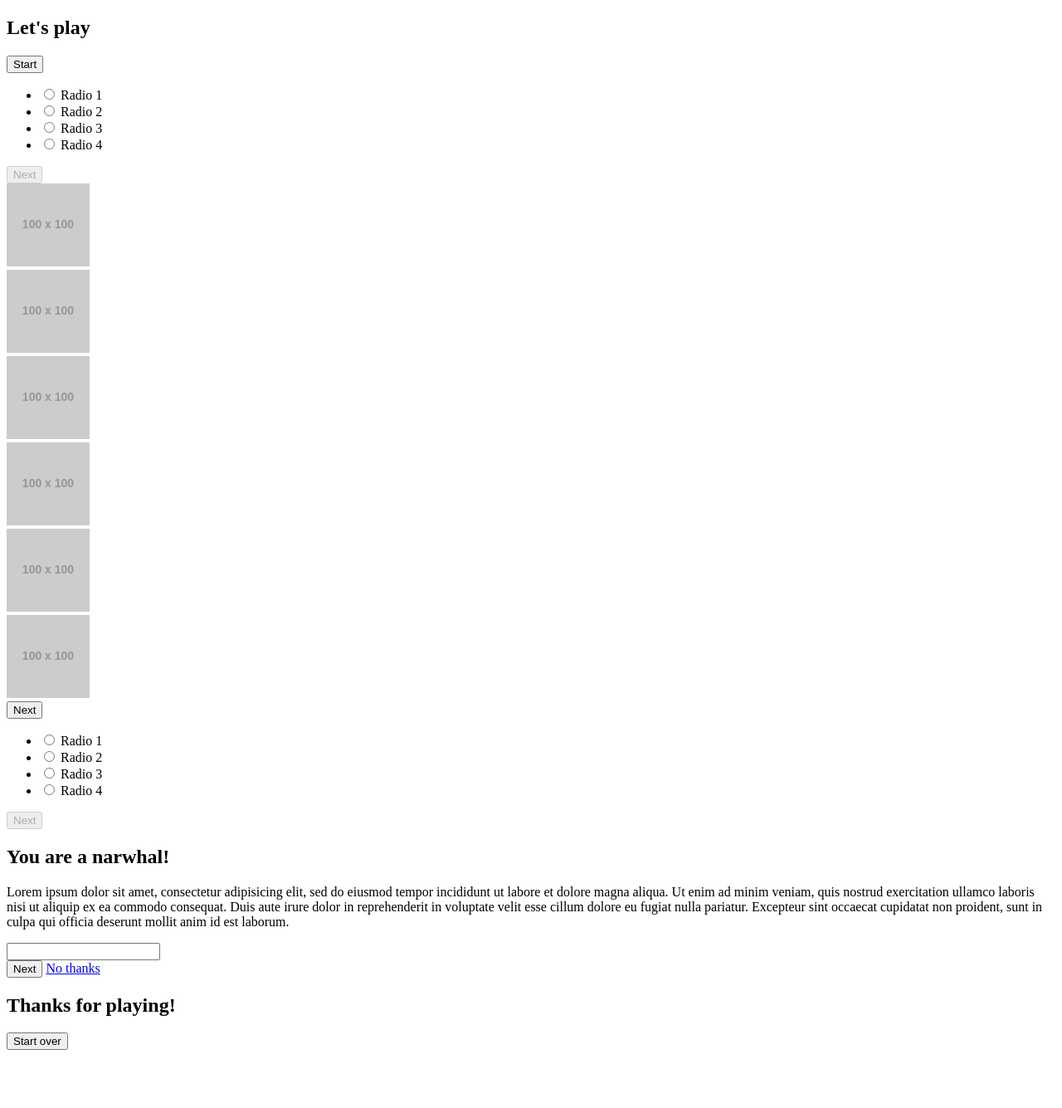
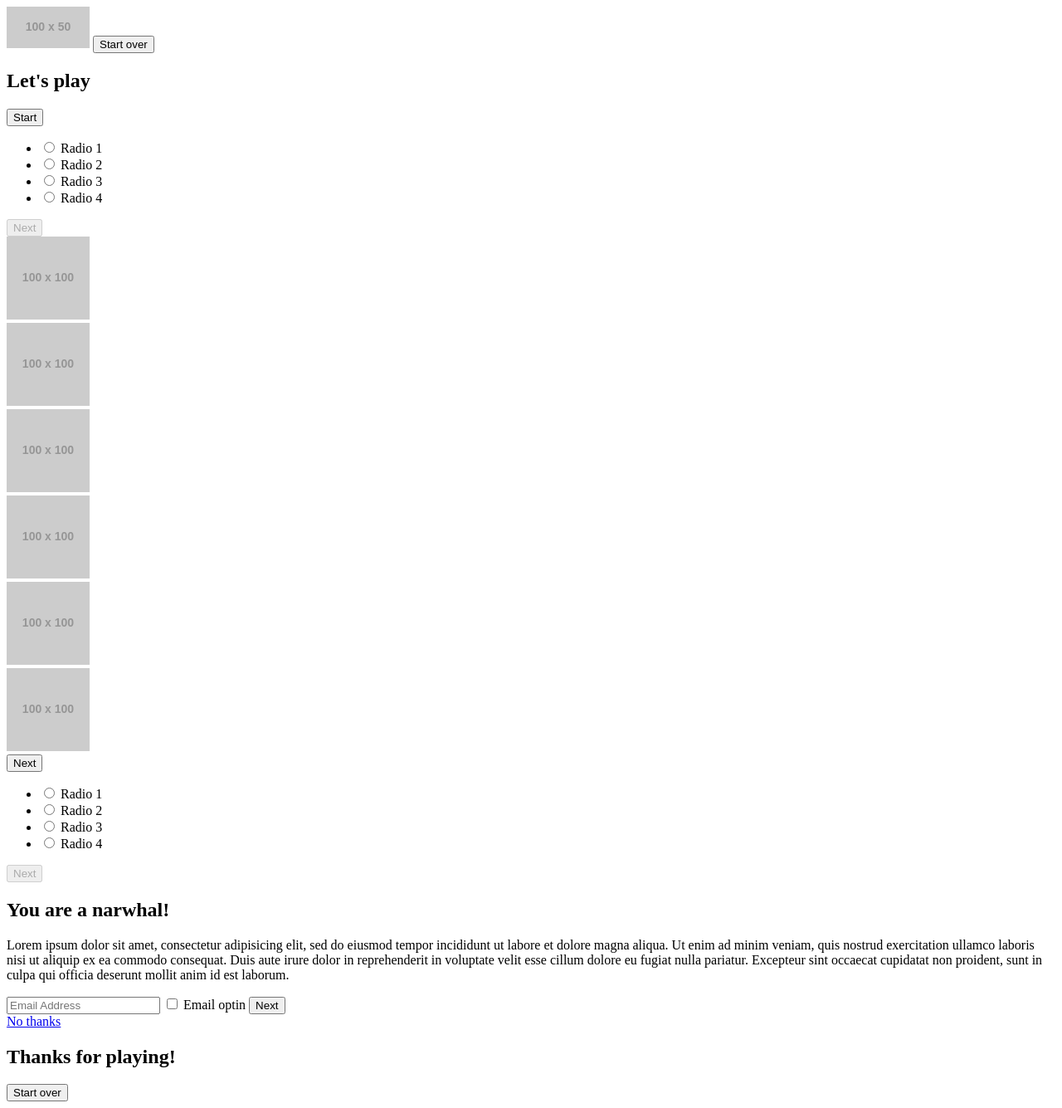
Before and after one commit to JimmyMultani/drag-and-drop-quiz, a PHP site: page / in a window 1280 px wide. Shown: the whole page at 83% size. Before the commit the page ends 1265 px from the top, so only its background shows below. Run offline with PHP 8.4, Linux system fonts and the light colour scheme; grey boxes labelled with a size stand in for pictures from a placeholder-image service; some libraries are stand-ins or nearby versions.

Commit message:
[FEAT]: add in a header that contains logo and reset button, update email submit button, optimize reset function

```diff
--- a/public/index.php
+++ b/public/index.php
@@ -18,6 +18,11 @@
 </head>
 
 <body id="dndq" data-controller="home" data-action="">
+	<header class="banner">
+		<img class="dndq__logo" src="http://placehold.it/100x50" alt="DNDQ Logo" />
+
+		<button class="quiz__reset" type="button" name="button">Start over</button>
+	</header>
 
 	<main role="main">
 		<section id="quiz--1" class="quiz__container quiz__start active" data-page="1">
@@ -86,15 +91,16 @@
 			<button class="btn quiz__next" type="button" name="button" disabled="disabled">Next</button>
 		</section>
 
-		<section id="quiz--5" class="quiz__container" data-page="5">
+		<section id="quiz--5" class="quiz__container quiz__results" data-page="5">
 			<h1>You are a narwhal!</h1>
 			<p>Lorem ipsum dolor sit amet, consectetur adipisicing elit, sed do eiusmod tempor incididunt ut labore et dolore magna aliqua. Ut enim ad minim veniam, quis nostrud exercitation ullamco laboris nisi ut aliquip ex ea commodo consequat. Duis aute irure dolor in reprehenderit in voluptate velit esse cillum dolore eu fugiat nulla pariatur. Excepteur sint occaecat cupidatat non proident, sunt in culpa qui officia deserunt mollit anim id est laborum.</p>
 
-			<form class="" action="" method="post">
-				<input type="email" name="name" value="" palceholder="Email Address">
+			<form class="email" action="" method="post">
+				<input type="email" name="name" value="" placeholder="Email Address">
+				<input type="checkbox" id="email__optin" name="name" value="">
+				<label for="email__optin">Email optin</label>
+				<button class="btn email__submit" type="button" name="button">Next</button>
 			</form>
-
-			<button class="btn quiz__next" type="button" name="button">Next</button>
 
 			<a href="#" class="quiz__next">No thanks</a>
 		</section>
```
Also changed, not shown: assets/src/js/modules/pageTransitions.js (+25 -4 lines), assets/src/sass/_layout.scss (+19 -4 lines).
